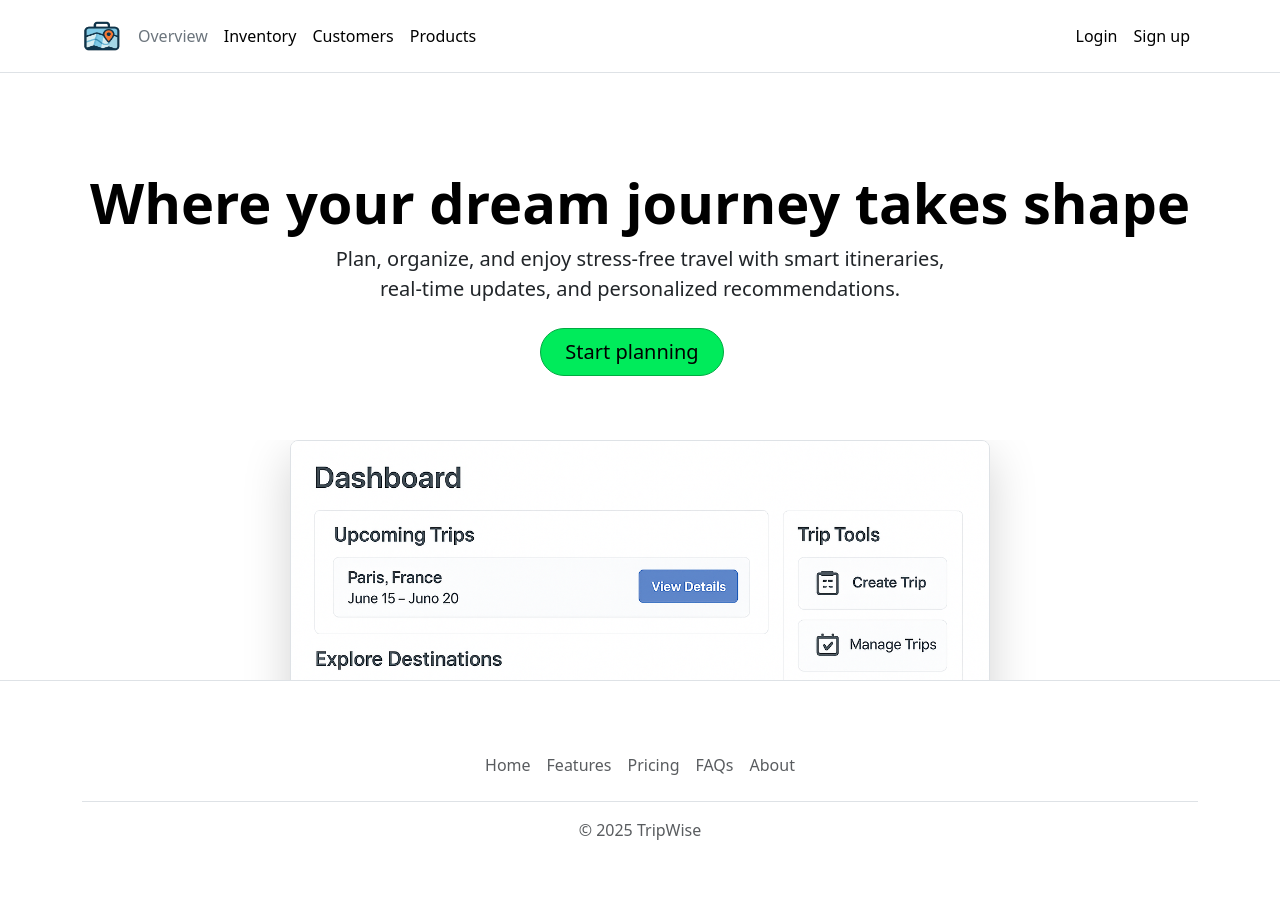
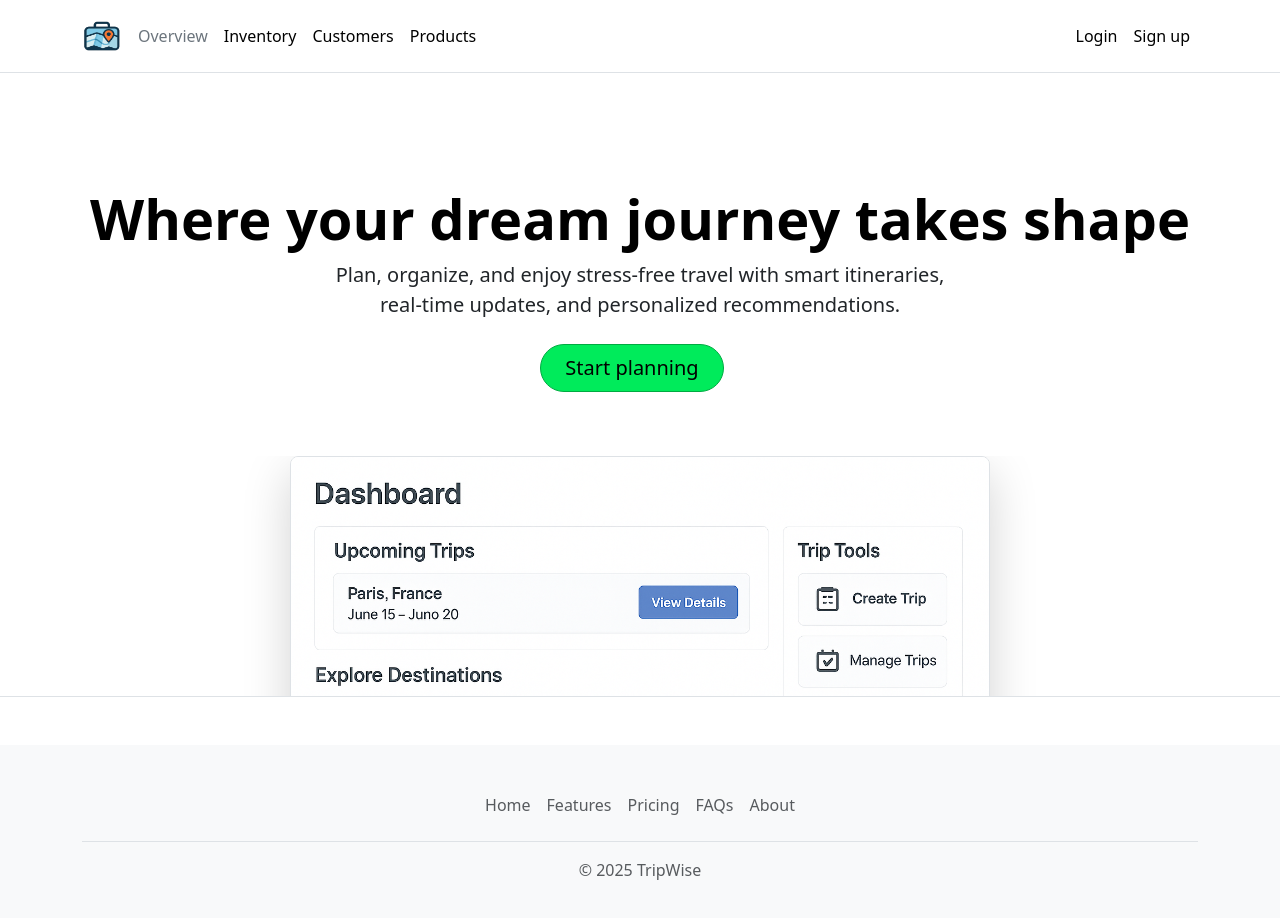
Before and after one commit to GiantbYTES/tripwise, a React (Vite) app in the folder Frontend/: page / in a window 1280 px wide. Shown: the top 918 px of the page. Built offline with nearby package versions, Linux system fonts and the light colour scheme.

Commit message:
fix footer position

```diff
--- a/Frontend/src/App.css
+++ b/Frontend/src/App.css
@@ -3,6 +3,13 @@
   margin: 0 auto;
   padding-top: 0;
   text-align: center;
+  min-height: 100vh;
+  display: flex;
+  flex-direction: column;
+}
+
+.app-content {
+  flex: 1;
 }
 
 header.sticky-top {
--- a/Frontend/src/App.jsx
+++ b/Frontend/src/App.jsx
@@ -10,11 +10,13 @@ function App() {
   return (
     <>
       <MainNavbar />
-      <Routes>
-        <Route path="/" element={<HomePage />} />
-        <Route path="/dashboard" element={<Dashboard />} />
-        {/* TODO: 404 page's route */}
-      </Routes>
+      <div className="app-content">
+        <Routes>
+          <Route path="/" element={<HomePage />} />
+          <Route path="/dashboard" element={<Dashboard />} />
+          {/* TODO: 404 page's route */}
+        </Routes>
+      </div>
       <Footer />
     </>
   );
--- a/Frontend/src/components/footer/footer.css
+++ b/Frontend/src/components/footer/footer.css
@@ -1,3 +1,9 @@
 .footer {
+  margin-top: auto;
+  background-color: #f8f9fa;
+}
 
+/* Ensure the footer container takes full width */
+.footer .container {
+  width: 100%;
 }
--- a/Frontend/src/components/footer/footer.jsx
+++ b/Frontend/src/components/footer/footer.jsx
@@ -2,6 +2,7 @@ import "./footer.css";
 
 function Footer() {
   return (
+    <div className="footer">
       <div className="container">
         {" "}
         <footer className="py-3 my-4">
@@ -37,6 +38,7 @@ function Footer() {
           <p className="text-center text-body-secondary">© 2025 TripWise</p>{" "}
         </footer>{" "}
       </div>
+    </div>
   );
 }
 
```
Lines whose indentation alone changed are shown as unchanged.
